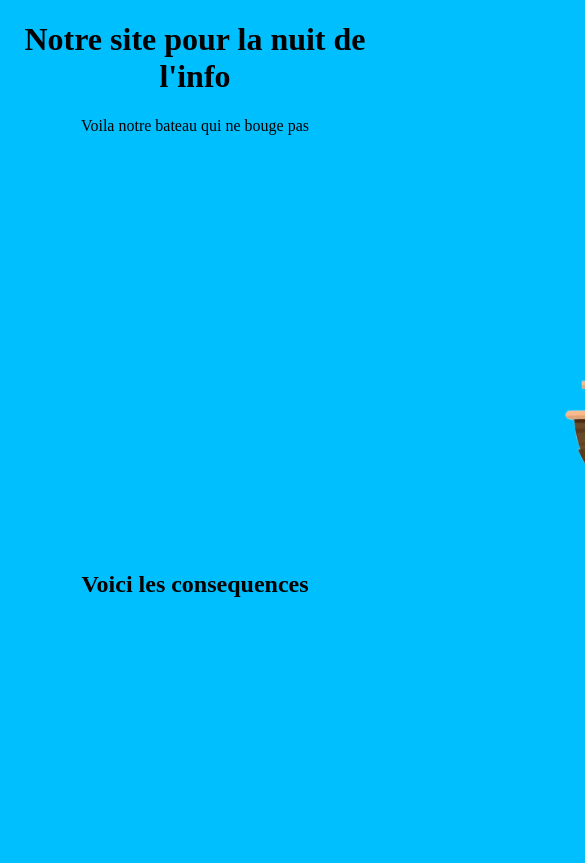
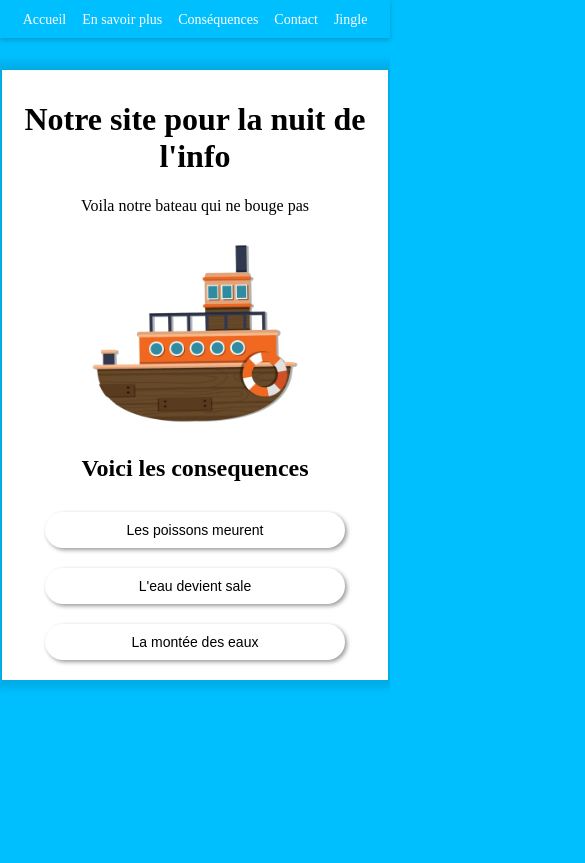
Before and after one commit to ZeroOwari/2024NuitInfo, a plain HTML site: page Accueil.html in a window 390 px wide. Shown: the top 863 px of the page, 585 px wide, since content can reach past the window. Drawn offline with Linux system fonts and the light colour scheme.

Commit message:
Add files via upload

```diff
--- a/Accueil.css
+++ b/Accueil.css
@@ -2,6 +2,14 @@ body {
     color: black;
     background-color: deepskyblue;
     margin: 0;
+}
+
+div.contenu {
+    background-color: white;
+    margin: 70px 8px 40px 8px;
+    padding: 0px 8px 20px 8px;
+    box-shadow: 0px 0px 8px 8px rgba(0, 0, 0, 0.1);
+    overflow: visible;
 }
 
 div.centre {
@@ -18,14 +26,108 @@ img.info {
     max-height: 400px;
     object-fit: cover;
     min-height: 200px;
-    margin-left: 550px;
+    margin: 20px auto;
+    max-width: 90%;
 }
 
-div.consequences p {
+div.consequences {
+    display: flex;
+    flex-direction: column;
+    align-items: center;
+}
+
+div.consequences .bouton {
+    margin: 10px 0;
+    background-color: #ffffff;
+    border-radius: 2.188rem;
+    border: none;
+    color: #000000;
     text-align: center;
-    font-size: 14px;
-    border: 1px solid lightgray;
-    padding: 8px 0px;
-    margin-right: 600px;
-    margin-left: 600px;
+    font-size: 0.875rem;
+    padding: 0.625rem;
+    width: 90%;
+    max-width: 300px;
+    cursor: pointer;
+    box-shadow: 0.125rem 0.125rem 0.25rem rgba(0, 0, 0, 0.4);
 }
+
+header.header-haut {
+    position: fixed;
+    top: 0;
+    width: 100%;
+    background-color: deepskyblue;
+    color: white;
+    text-align: center;
+    padding: 10px 0;
+    box-shadow: 0 2px 5px rgba(0, 0, 0, 0.2);
+    z-index: 1000;
+}
+
+header.header-haut nav ul {
+    list-style-type: none;
+    padding: 0;
+    margin: 0;
+    display: flex;
+    justify-content: center;
+    flex-wrap: wrap;
+}
+
+header.header-haut nav ul li {
+    margin: 0 15px;
+}
+
+header.header-haut nav ul li a {
+    color: white;
+    text-decoration: none;
+    font-size: 16px;
+}
+
+header.header-haut nav ul li a:hover {
+    text-decoration: underline;
+}
+
+/* Écrans de tablettes */
+@media (max-width: 768px) {
+    div.contenu {
+        margin: 0px 4px;
+        padding: 10px;
+    }
+
+    img.info {
+        max-height: 300px;
+    }
+
+    div.consequences {
+        margin: 0 auto;
+    }
+
+    .bouton {
+        font-size: 0.8rem;
+        width: 80%;
+    }
+}
+
+/* Écrans de mobiles */
+@media (max-width: 480px) {
+    header.header-haut nav ul li {
+        margin: 0 8px;
+    }
+
+    header.header-haut nav ul li a {
+        font-size: 14px;
+    }
+
+    .bouton {
+        font-size: 0.75rem;
+        width: 100%;
+    }
+
+    img.info {
+        max-height: 200px;
+    }
+
+    div.contenu {
+        margin: 70px 2px;
+        padding: 10px;
+    }
+}
--- a/Accueil.html
+++ b/Accueil.html
@@ -7,20 +7,32 @@
     <link rel="stylesheet" href="Accueil.css">
 </head>
 <body>
+    <header class="header-haut">
+        <nav>
+            <ul>
+                <li><a href="index.html">Accueil</a></li>
+                <li><a href="DeuxiemePage.html">En savoir plus</a></li>
+                <li><a href="#consequences">Conséquences</a></li>
+                <li><a href="contact.html">Contact</a></li>
+                <li><a href="jingle.html">Jingle</a></li>
+            </ul>
+        </nav>
+    </header>
+
         <div class="contenu">
             <div class="centre">
                 <h1>Notre site pour la nuit de l'info</h1>
                 <p>Voila notre bateau qui ne bouge pas</p>
             </div>
-        <a href="DeuxiemePage.html" target="_blank"><img class="centre info" src="bateau.png"></a>
+            <img class="centre info" src="bateau.png">
 
             <div class="centre info">
                 <div class="colonne1 colonne">
                     <h2>Voici les consequences</h2>
                     <div class="consequences">
-                    <p>Les poissons meurt</p>
-                    <p>L'eau devient sale</p>
-                    <p>La montee des eaux</p>
+                        <button class="bouton">Les poissons meurent</button>
+                        <button class="bouton">L'eau devient sale</button>
+                        <button class="bouton">La montée des eaux</button>
                     </div>
                 </div>
             </div>
--- a/Accueil.js
+++ b/Accueil.js
@@ -1,6 +1,6 @@
+<script type="text/javascript">
 window.onload = function() {
     const consequencesDiv = document.querySelector('.consequences');
-    if (consequencesDiv) {
     const paragraphs = consequencesDiv.querySelectorAll('p');
 
     paragraphs.forEach(paragraph => {
@@ -9,5 +9,5 @@ window.onload = function() {
         consequencesDiv.appendChild(button);
         paragraph.remove();
     });
-    }
 };
+</script>
```
Also changed, not shown: DeuxiemePage.html (+1 -0 lines), 3e Page.html (line endings or trailing spaces), 4e Page.html (line endings or trailing spaces), jingle.html (added). Lines whose indentation alone changed are shown as unchanged.
